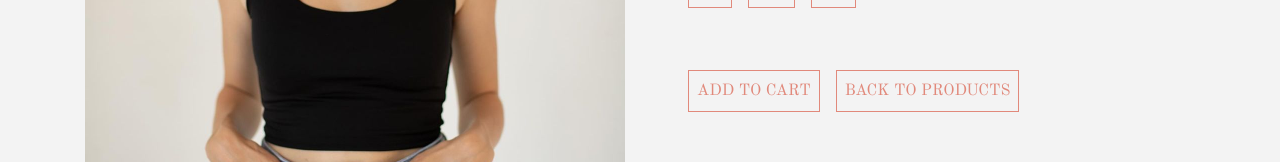
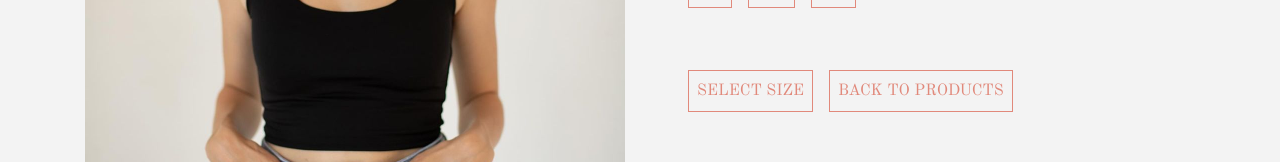
Before and after one commit to veronikadumalo/e-commerce, a React (Create React App) app: page /details in a window 1280 px wide. Shown: the part 458-620 px from the top of the page. Built offline with nearby package versions, Linux system fonts and the light colour scheme.

Commit message:
create method for add to cart button. method change button name

```diff
--- a/src/components/Details.js
+++ b/src/components/Details.js
@@ -17,7 +17,7 @@ export default class Details extends Component {
             <ProductConsumer>
                 {value => {
                     const { id, title, price, inCart, selectedSize, size} = value.detailProduct;
-
+                    const { addToCartButton } = value;
                     return (
 
                         <div className="container py-3 my-3">
@@ -37,12 +37,12 @@ export default class Details extends Component {
                                     </div>
                                     <div className="pt-2">
                                         <button className="detail-button mr-3"
-                                            disabled={inCart ? true:false}
+
                                             onClick={() => {
                                                 value.addToCart(id);
                                                 value.openSmallDetail(id);
                                             }}
-                                        >{inCart ? "in cart":"add to cart" }
+                                        >{addToCartButton}
                                         </button>
                                             <Link to="/">
                                                 <button className="detail-button ">back to products</button>
--- a/src/context.js
+++ b/src/context.js
@@ -12,7 +12,9 @@ class ProductProvider extends Component {
         smallDetailProduct: detailProduct,
         cartSubtotal: 0,
         cartTax : 50,
-        cartTotal: 0
+        cartTotal: 0,
+        addToCartButton: "select size",
+        addTo: "add"
     };
     setProducts = () => {
         let tempProducts = [];
@@ -35,6 +37,8 @@ class ProductProvider extends Component {
         const product = this.getItem(id);
         this.setState(() => {
             return { detailProduct:product}
+        }, () => {
+            this.nameButton(id)
         })
         console.log( detailProduct, product);
     };
@@ -53,12 +57,34 @@ class ProductProvider extends Component {
         })
 
     };
+    nameButton = (id) => {
+        const product = this.getItem(id);
+        let select = "";
+        if (product.size !== true && product.inCart !== true) {
+             select = "select size";        }
+        else if (product.size !== false && product.inCart !== true) {
+             select = "add to cart";
+        }
+        else {
+             select = "in cart";
+        }
+        this.setState(() => {
+                return {
+                    addToCartButton: select
+                }
+            });
+    }
     sSize = (id) => {
         const product = this.getItem(id);
         product.selectedSize = "s";
         product.size = true;
+
         this.setState(() => {
-            return { detailProduct: product }
+            return {
+                detailProduct: product,
+            }
+        }, () => {
+                this.nameButton(id);
         });
     }
     mSize = (id) => {
@@ -67,6 +93,8 @@ class ProductProvider extends Component {
         product.size = true;
         this.setState(() => {
             return { detailProduct: product }
+        }, () => {
+            this.nameButton(id);
         });
     }
     lSize = (id) => {
@@ -75,6 +103,8 @@ class ProductProvider extends Component {
         product.size = true;
         this.setState(() => {
             return { detailProduct: product }
+        },() => {
+            this.nameButton(id);
         });
     }
     openSmallDetail = (id) => {
@@ -177,7 +207,8 @@ class ProductProvider extends Component {
                 calculationTotal: this.calculationTotal,
                 clearCart: this.clearCart,
                 getCartProduct: this.getCartProduct,
-                setProducts: this.setProducts
+                setProducts: this.setProducts,
+                nameButton: this.nameButton
 
 
             }}>
```
